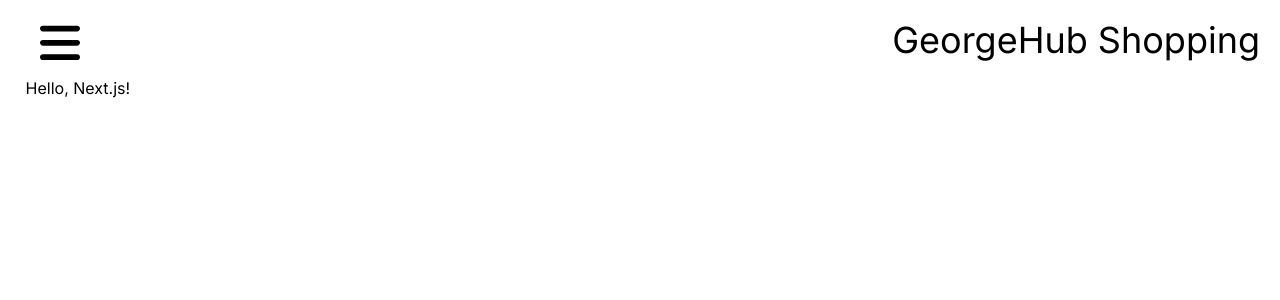
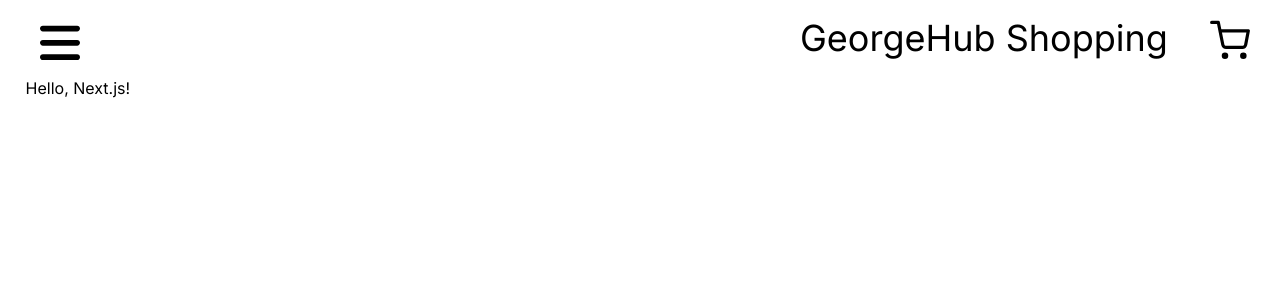
Before and after one commit to georgie-the-developer/georgehub-shopping-frontend, a Next.js app: page / in a window 1280 px wide. Shown: the top 300 px of the page. Built offline with nearby package versions, Linux system fonts and the light colour scheme.

Commit message:
Add cart icon

```diff
--- a/src/components/Header.tsx
+++ b/src/components/Header.tsx
@@ -1,5 +1,6 @@
 import React from 'react'
 import header from "@/styles/modules/header.module.scss"
+import CartSvg from "/assets/icons/cart.svg"
 export default function Header() {
   return (
     <div className={header.container}>
@@ -9,10 +10,13 @@ export default function Header() {
             <path d="M0 96C0 78.3 14.3 64 32 64l384 0c17.7 0 32 14.3 32 32s-14.3 32-32 32L32 128C14.3 128 0 113.7 0 96zM0 256c0-17.7 14.3-32 32-32l384 0c17.7 0 32 14.3 32 32s-14.3 32-32 32L32 288c-17.7 0-32-14.3-32-32zM448 416c0 17.7-14.3 32-32 32L32 448c-17.7 0-32-14.3-32-32s14.3-32 32-32l384 0c17.7 0 32 14.3 32 32z"/>
             </svg>
         </div>
-        <div className={header.linkContainer}>
+        <div className={header.rightContainer}>
             <a href="#" className={header.link}>
                 GeorgeHub Shopping
             </a>
+            <div className={header.iconContainer}>
+              <CartSvg/>
+            </div>
         </div>
     </div>
   )
--- a/src/styles/modules/header.module.scss
+++ b/src/styles/modules/header.module.scss
@@ -19,14 +19,26 @@
       cursor: pointer;
     }
   }
-  .linkContainer {
-    min-width: 200px;
-    margin-right: 20px;
+  .rightContainer {
+    min-width: 450px;
+    margin-right: 30px;
+    display: flex;
+    justify-content: space-between;
     .link {
       font-size: 36px;
       text-decoration: none;
       color: var(--primary-text-color);
       cursor: pointer;
     }
+    .iconContainer {
+      width: 40px;
+      height: 40px;
+      svg {
+        width: 100%;
+        height: 100%;
+        stroke: var(--primary-text-color);
+        stroke-width: 4px;
+      }
+    }
   }
 }
```
Also changed, not shown: assets/icons/cart.svg (added).
